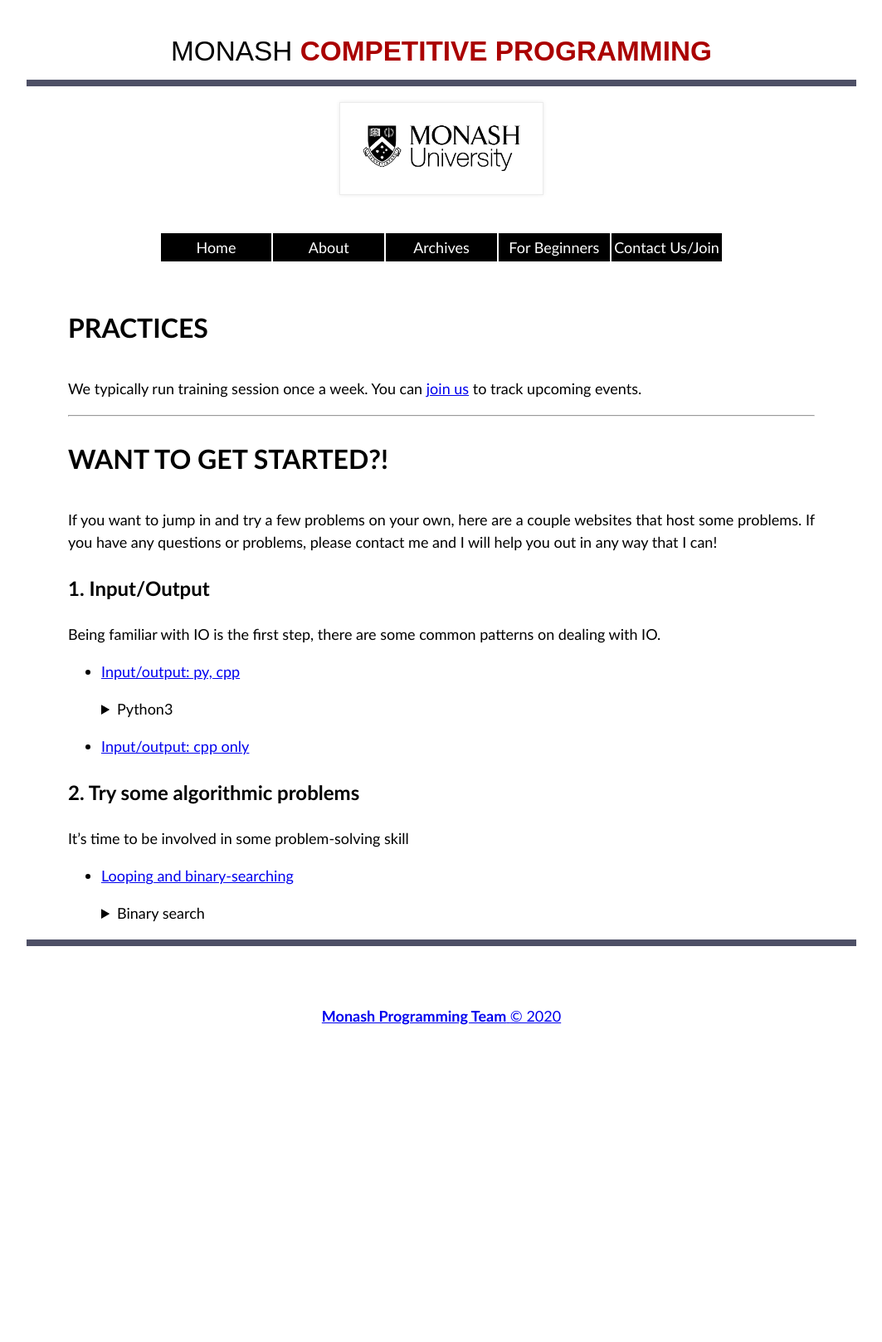
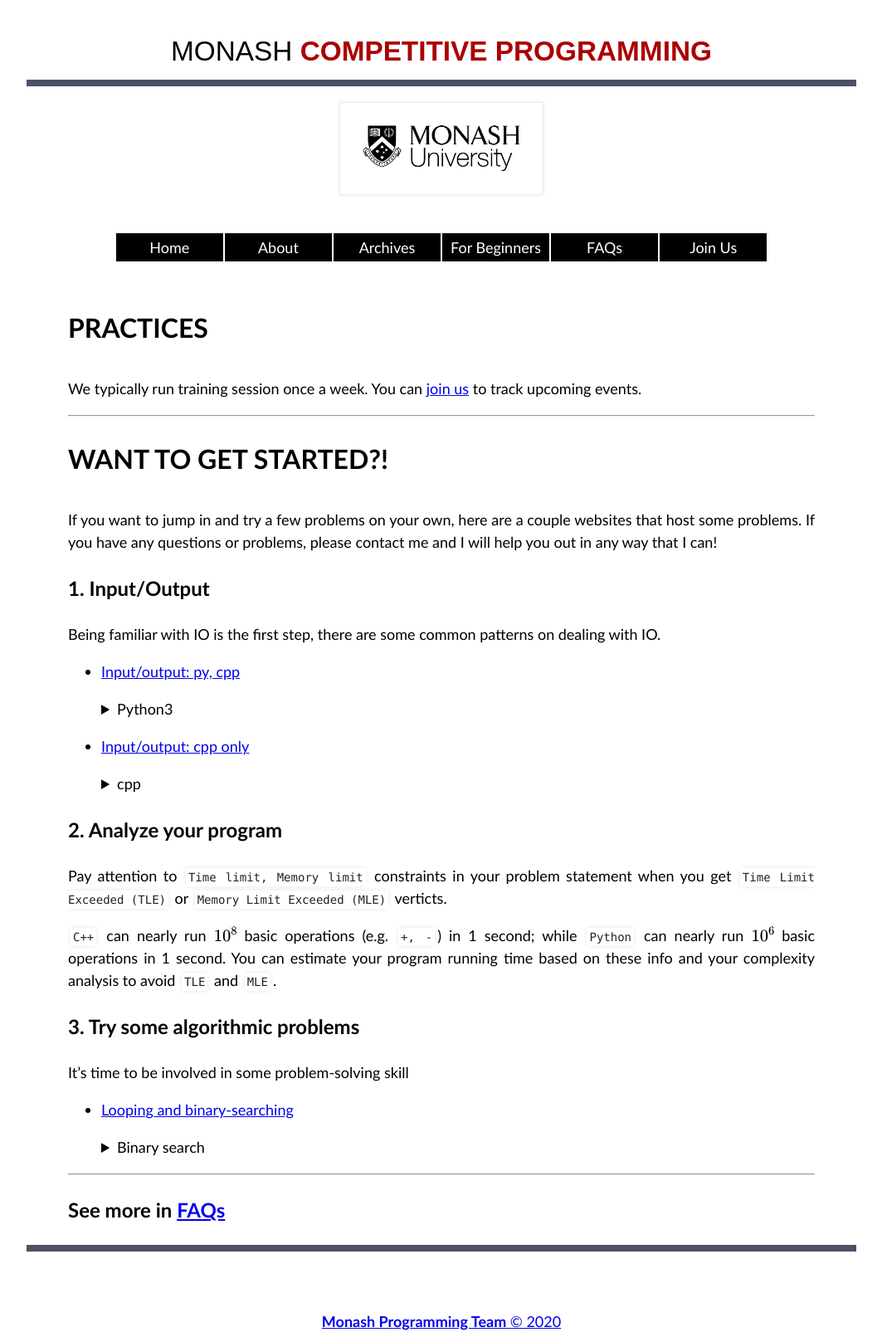
Before and after one commit to monash-programming-team/monash-programming-team.github.io, a Jekyll site: the page built from for-contestants.markdown, in a window 1280 px wide. Shown: the whole page at 83% size, without its empty margins (128-1191 px from the left). Built offline with Jekyll 4.4.1, drawn with Linux system fonts in a browser that asks for light colours; formulas are drawn with MathJax 3; our own code applies the rules of GitHub Pages for plain Markdown files; before the commit the page ends 1249 px from its top, so only the background shows below that.

Commit message:
add `FAQs`

````diff
--- a/_config.yml
+++ b/_config.yml
@@ -27,7 +27,7 @@
 source: .
 destination: ./_site
 permalink: /:title
-paginate: 2
+paginate: 5
 paginate_path: /archives/page/:num/
 
 
--- a/_includes/header.html
+++ b/_includes/header.html
@@ -12,11 +12,12 @@
 <center>
 <table border="0">
 <tr>
-<td width="20%"><li><a href="/"><div align="center" style:"height:100%;width:100%">Home</div></a></li>
-<td width="20%"><li><a href="/about"><div align="center" style:"height:100%;width:100%">About</div></a></li>
-<td width="20%"><li><a href="/archives"><div align="center" style:"height:100%;width:100%">Archives</div></a></li>
-<td width="20%"><li><a href="/for-contestants"><div align="center" style:"height:100%;width:100%">For Beginners</div></a></li>
-<td width="20%"><li><a href="/contact"><div align="center" style:"height:100%;width:100%">Contact Us/Join</div></a></li>
+<td width="15%"><li><a href="/"><div align="center" style:"height:100%;width:100%">Home</div></a></li>
+<td width="15%"><li><a href="/about"><div align="center" style:"height:100%;width:100%">About</div></a></li>
+<td width="15%"><li><a href="/archives"><div align="center" style:"height:100%;width:100%">Archives</div></a></li>
+<td width="15%"><li><a href="/for-contestants"><div align="center" style:"height:100%;width:100%">For Beginners</div></a></li>
+<td width="15%"><li><a href="/faqs"><div align="center" style:"height:100%;width:100%">FAQs</div></a></li>
+<td width="15%"><li><a href="/contact"><div align="center" style:"height:100%;width:100%">Join Us</div></a></li>
 </tr>
 </table>
 </center>
--- a/for-contestants.markdown
+++ b/for-contestants.markdown
@@ -38,8 +38,39 @@
 
 * [Input/output: cpp only](https://vjudge.net/contest/361790)
 
+  {::options parse_block_html="true" /}
+  <details><summary markdown="span">cpp</summary>
+  ```cpp
+  // read two ints
+  scanf("%d%d", &a, &b);
 
-### 2. Try some algorithmic problems
+  // or
+  cin >> a >> b
+
+  // read a series of ints
+  while (scanf("%d", &a) != EOF) {
+    // do some thing
+  }
+
+  // or
+  while (cin >> a) {
+    // do some thing
+  }
+  ```
+  </details>
+  {::options parse_block_html="false" /}
+
+
+### 2. Analyze your program
+
+Pay attention to `Time limit, Memory limit` constraints in your problem
+statement when you get `Time Limit Exceeded (TLE)` or `Memory Limit Exceeded (MLE)` verticts.
+
+`C++` can nearly run $10^8$ basic operations (e.g. `+, -`) in 1 second;
+while `Python` can nearly run $10^6$ basic operations in 1 second.
+You can estimate your program running time based on these info and your complexity analysis to avoid `TLE` and `MLE`.
+
+### 3. Try some algorithmic problems
 
 It's time to be involved in some problem-solving skill
 
@@ -63,3 +94,7 @@
   ```
   </details>
   {::options parse_block_html="false" /}
+
+---
+
+### See more in [FAQs](/pages/faq)
````
Also changed, not shown: faqs.md (added, +47 -0 lines).
